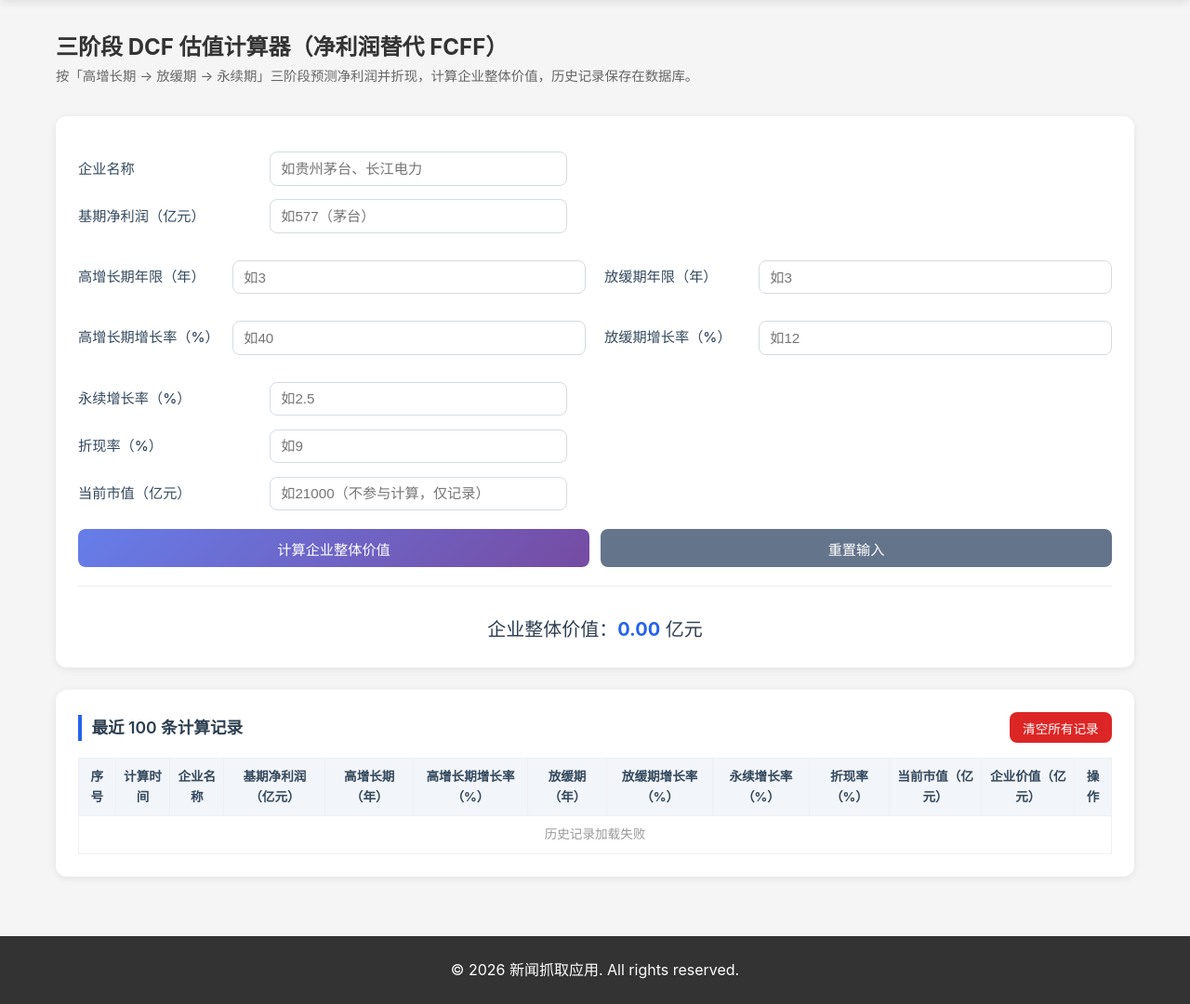
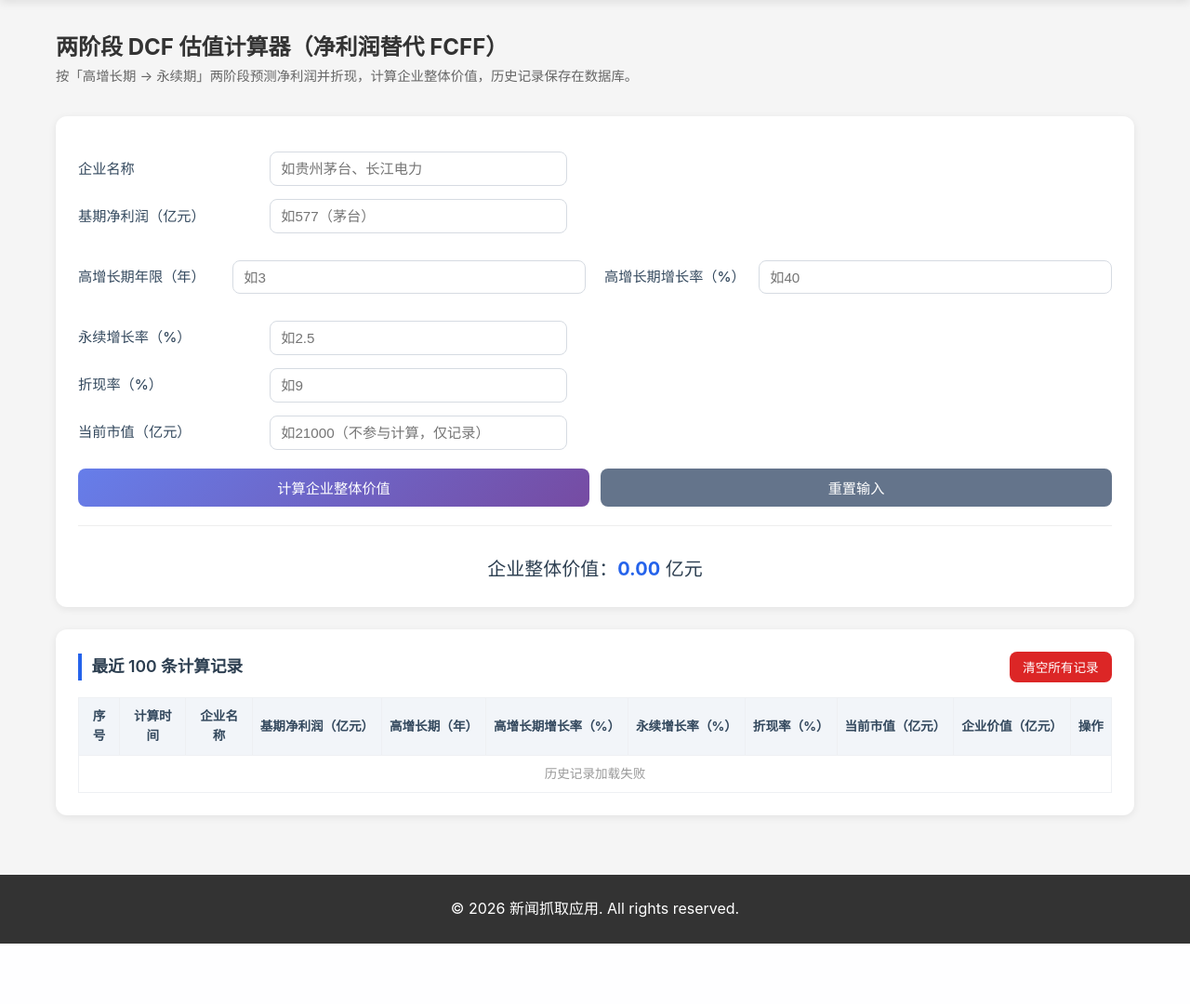
Before and after one commit to zhoulzhou/EventDrive, a Python web app: template app/templates/valuation.html in a window 1280 px wide. Shown: the part 74-1154 px from the top of the page at 93% size. After the commit the page ends 1089 px from the top, so only its background shows below. Run offline with Jinja, Linux system fonts and the light colour scheme; the template is opened without the code that fills it, so the values that code supplies are empty.

Commit message:
公司估值删除放缓期年限与放缓期增长率，改为两阶段DCF

```diff
--- a/app/templates/valuation.html
+++ b/app/templates/valuation.html
@@ -4,8 +4,8 @@
 
 {% block content %}
 <div class="page-header">
-    <h2 class="page-title">三阶段 DCF 估值计算器（净利润替代 FCFF）</h2>
-    <p class="form-hint">按「高增长期 → 放缓期 → 永续期」三阶段预测净利润并折现，计算企业整体价值，历史记录保存在数据库。</p>
+    <h2 class="page-title">两阶段 DCF 估值计算器（净利润替代 FCFF）</h2>
+    <p class="form-hint">按「高增长期 → 永续期」两阶段预测净利润并折现，计算企业整体价值，历史记录保存在数据库。</p>
 </div>
 
 <div class="valuation-card">
@@ -23,18 +23,8 @@
             <input type="number" id="forecastYears" step="1" min="1" placeholder="如3">
         </div>
         <div class="input-group">
-            <label>放缓期年限（年）</label>
-            <input type="number" id="transitionYears" step="1" min="0" placeholder="如3">
-        </div>
-    </div>
-    <div class="input-row">
-        <div class="input-group">
             <label>高增长期增长率（%）</label>
             <input type="number" id="growthForecast" step="0.1" placeholder="如40">
-        </div>
-        <div class="input-group">
-            <label>放缓期增长率（%）</label>
-            <input type="number" id="growthTransition" step="0.1" placeholder="如12">
         </div>
     </div>
     <div class="input-group">
@@ -76,8 +66,6 @@
                 <th>基期净利润（亿元）</th>
                 <th>高增长期（年）</th>
                 <th>高增长期增长率（%）</th>
-                <th>放缓期（年）</th>
-                <th>放缓期增长率（%）</th>
                 <th>永续增长率（%）</th>
                 <th>折现率（%）</th>
                 <th>当前市值（亿元）</th>
@@ -86,7 +74,7 @@
             </tr>
         </thead>
         <tbody id="historyBody">
-            <tr><td colspan="13" class="history-empty">加载中...</td></tr>
+            <tr><td colspan="11" class="history-empty">加载中...</td></tr>
         </tbody>
     </table>
 </div>
@@ -105,8 +93,6 @@ async function calculateValue() {
     const baseProfit = parseFloat(document.getElementById('baseProfit').value);
     const forecastYears = parseInt(document.getElementById('forecastYears').value);
     const growthForecast = parseFloat(document.getElementById('growthForecast').value);
-    const transitionYears = parseInt(document.getElementById('transitionYears').value);
-    const growthTransition = parseFloat(document.getElementById('growthTransition').value);
     const growthPerpetual = parseFloat(document.getElementById('growthPerpetual').value);
     const discountRate = parseFloat(document.getElementById('discountRate').value);
     const currentMarketValueRaw = document.getElementById('currentMarketValue').value.trim();
@@ -116,17 +102,12 @@ async function calculateValue() {
     warning.textContent = '';
 
     if (isNaN(baseProfit) || isNaN(forecastYears) || isNaN(growthForecast) ||
-        isNaN(transitionYears) || isNaN(growthTransition) ||
         isNaN(discountRate) || isNaN(growthPerpetual)) {
         warning.textContent = '⚠️ 请输入有效的数字参数！';
         return;
     }
     if (forecastYears < 1) {
         warning.textContent = '⚠️ 高增长期年限需大于 0！';
-        return;
-    }
-    if (transitionYears < 0) {
-        warning.textContent = '⚠️ 放缓期年限不能为负！';
         return;
     }
     if (discountRate <= growthPerpetual) {
@@ -142,8 +123,6 @@ async function calculateValue() {
                 base_profit: baseProfit,
                 forecast_years: forecastYears,
                 growth_forecast: growthForecast,
-                transition_years: transitionYears,
-                growth_transition: growthTransition,
                 growth_perpetual: growthPerpetual,
                 discount_rate: discountRate,
                 current_market_value: currentMarketValue
@@ -196,8 +175,6 @@ function renderHistory(history) {
             <td>${Number(item.base_profit).toFixed(2)}</td>
             <td>${item.forecast_years}</td>
             <td>${Number(item.growth_forecast).toFixed(1)}</td>
-            <td>${item.transition_years === null || item.transition_years === undefined ? '-' : item.transition_years}</td>
-            <td>${item.growth_transition === null || item.growth_transition === undefined ? '-' : Number(item.growth_transition).toFixed(1)}</td>
             <td>${Number(item.growth_perpetual).toFixed(1)}</td>
             <td>${Number(item.discount_rate).toFixed(1)}</td>
             <td>${item.current_market_value === null || item.current_market_value === undefined ? '-' : Number(item.current_market_value).toFixed(2)}</td>
@@ -242,7 +219,7 @@ async function clearHistory() {
 
 // 重置输入框
 function resetInputs() {
-    ['companyName', 'baseProfit', 'forecastYears', 'growthForecast', 'transitionYears', 'growthTransition', 'growthPerpetual', 'discountRate', 'currentMarketValue']
+    ['companyName', 'baseProfit', 'forecastYears', 'growthForecast', 'growthPerpetual', 'discountRate', 'currentMarketValue']
         .forEach(function (id) { document.getElementById(id).value = ''; });
     document.getElementById('warning').textContent = '';
     document.getElementById('enterpriseValue').textContent = '0.00';
@@ -290,7 +267,7 @@ function resetInputs() {
     -moz-appearance: textfield;
     appearance: textfield;
 }
-/* 并排两列：高增长期与放缓期参数成对展示 */
+/* 并排两列：高增长期年限与增长率成对展示 */
 .input-row { display: flex; gap: 1.25rem; }
 .input-row .input-group { flex: 1; margin: 0.9rem 0; }
 .input-row .input-group label { width: 150px; }
```
Also changed, not shown: app/api/valuation.py (+7 -29 lines).
